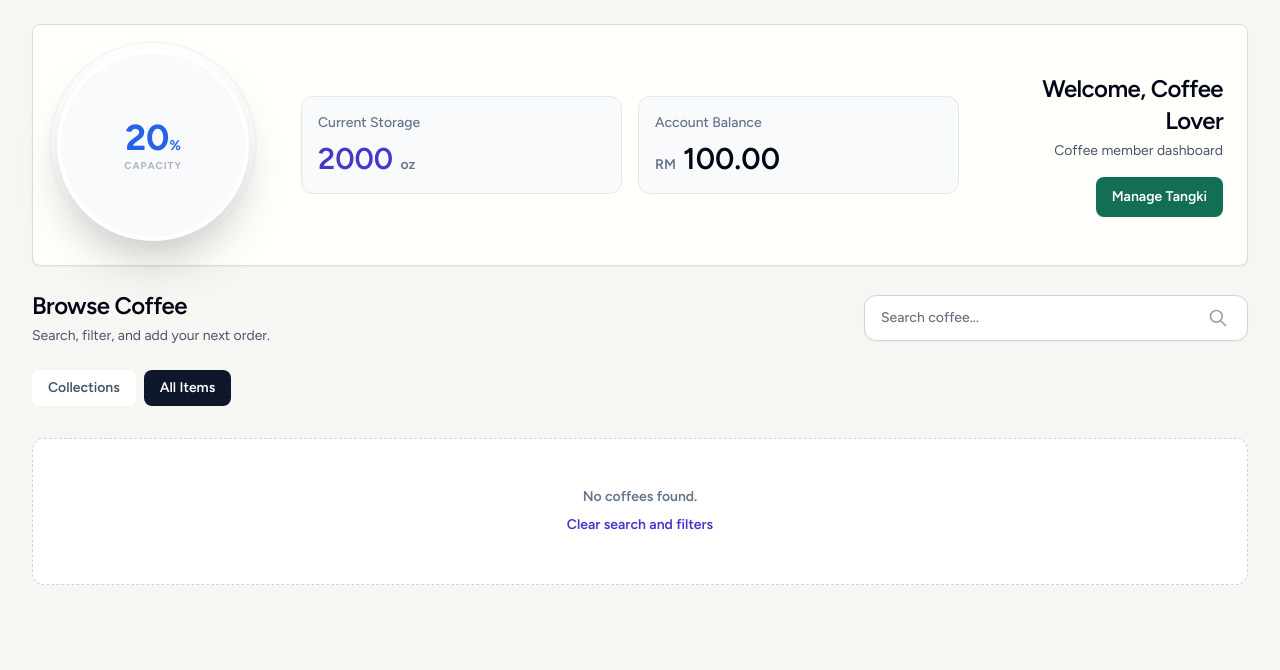
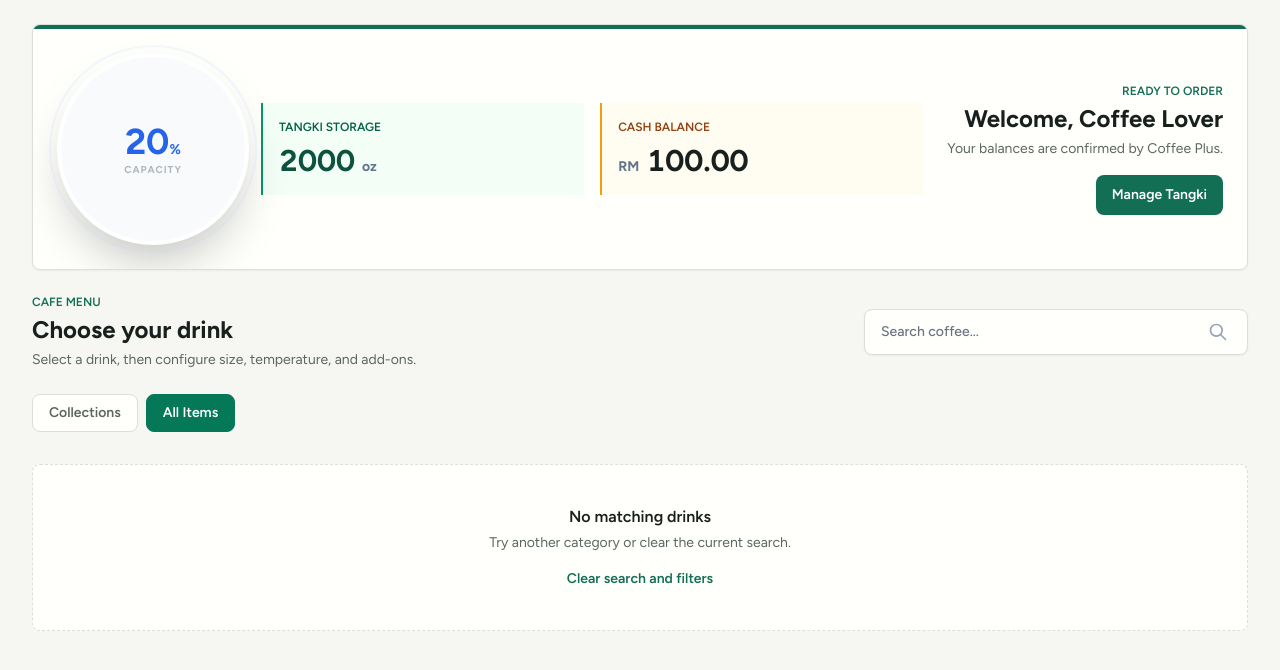
Before and after one commit to banana1638/Coffee-Plus, a Laravel app: page / in a window 1280 px wide. Shown: the part 65-735 px from the top of the page. Run offline with Laravel 12, Linux system fonts and the light colour scheme; a user stored in the database is signed in; data comes from the database, SQL or seed files in the repository; data that the repository does not hold is empty; style sheets or scripts are compiled from the project's sources; some libraries are stand-ins or nearby versions.

Commit message:
refactor: redesign customer ordering surfaces

```diff
--- a/resources/views/user/dashboard.blade.php
+++ b/resources/views/user/dashboard.blade.php
@@ -2,61 +2,65 @@
     <div class="px-4 py-6 sm:px-6 lg:px-8">
         <div class="mx-auto max-w-7xl space-y-6">
             @auth
-                <x-ui.card>
-                    <div class="grid gap-6 lg:grid-cols-[220px_1fr_240px] lg:items-center">
+                <section class="overflow-hidden rounded-lg border border-[rgb(var(--cp-line))] bg-[rgb(var(--cp-surface))] shadow-sm">
+                    <div class="h-1 bg-[rgb(var(--cp-brand))]"></div>
+                    <div class="grid gap-6 p-5 sm:p-6 lg:grid-cols-[180px_1fr_auto] lg:items-center">
                         <div class="mx-auto w-40 lg:mx-0">
                             @include('components.tank-visualization')
                         </div>
 
                         <div class="grid gap-4 sm:grid-cols-2">
-                            <div class="rounded-xl border border-slate-200 bg-slate-50 p-4">
-                                <p class="text-sm font-medium text-slate-500">Current Storage</p>
-                                <p class="mt-2 text-3xl font-semibold text-indigo-700">
+                            <div class="border-l-2 border-emerald-600 bg-emerald-50/60 p-4">
+                                <p class="text-xs font-semibold uppercase text-emerald-800">Tangki storage</p>
+                                <p class="cp-tabular mt-2 text-3xl font-bold text-[rgb(var(--cp-brand-strong))]">
                                     {{ Auth::user()->tangki_oz }} <span class="text-sm text-slate-500">oz</span>
                                 </p>
                             </div>
-                            <div class="rounded-xl border border-slate-200 bg-slate-50 p-4">
-                                <p class="text-sm font-medium text-slate-500">Account Balance</p>
-                                <p class="mt-2 text-3xl font-semibold text-slate-950">
+                            <div class="border-l-2 border-amber-500 bg-amber-50/60 p-4">
+                                <p class="text-xs font-semibold uppercase text-amber-800">Cash balance</p>
+                                <p class="cp-tabular mt-2 text-3xl font-bold text-[rgb(var(--cp-ink))]">
                                     <span class="text-sm text-slate-500">RM</span> {{ number_format(Auth::user()->tangki_balance, 2) }}
                                 </p>
                             </div>
                         </div>
 
                         <div class="text-left lg:text-right">
-                            <h1 class="text-2xl font-semibold tracking-tight text-slate-950">Welcome, {{ Auth::user()->name }}</h1>
-                            <p class="mt-1 text-sm text-slate-600">Coffee member dashboard</p>
+                            <p class="text-xs font-semibold uppercase text-[rgb(var(--cp-brand))]">Ready to order</p>
+                            <h1 class="mt-1 text-2xl font-bold text-[rgb(var(--cp-ink))]">Welcome, {{ Auth::user()->name }}</h1>
+                            <p class="mt-1 text-sm text-[rgb(var(--cp-muted))]">Your balances are confirmed by Coffee Plus.</p>
                             <x-ui.button :href="route('tangki.index')" class="mt-4">
                                 Manage Tangki
                             </x-ui.button>
                         </div>
                     </div>
-                </x-ui.card>
+                </section>
             @else
-                <x-ui.card>
+                <section class="rounded-lg border border-[rgb(var(--cp-line))] bg-[rgb(var(--cp-surface))] p-5 shadow-sm sm:p-6">
                     <div class="flex flex-col gap-4 md:flex-row md:items-center md:justify-between">
                         <div>
-                            <h1 class="text-2xl font-semibold tracking-tight text-slate-950">Coffee-Plus Menu</h1>
-                            <p class="mt-1 text-sm text-slate-600">Log in to manage your Tangki, rewards, and saved combinations.</p>
+                            <p class="text-xs font-semibold uppercase text-[rgb(var(--cp-brand))]">Made to order</p>
+                            <h1 class="mt-1 text-2xl font-bold text-[rgb(var(--cp-ink))]">Coffee Plus Menu</h1>
+                            <p class="mt-1 text-sm text-[rgb(var(--cp-muted))]">Sign in to save recipes, use Tangki, and track pickup.</p>
                         </div>
                         <div class="flex gap-2">
                             <x-ui.button type="button" variant="secondary" @click="authModal = 'login'">Login</x-ui.button>
                             <x-ui.button type="button" @click="authModal = 'register'">Register</x-ui.button>
                         </div>
                     </div>
-                </x-ui.card>
+                </section>
             @endauth
 
             <div class="flex flex-col gap-4 xl:flex-row xl:items-center xl:justify-between">
                 <div>
-                    <h2 class="text-2xl font-semibold tracking-tight text-slate-950">Browse Coffee</h2>
-                    <p class="mt-1 text-sm text-slate-600">Search, filter, and add your next order.</p>
+                    <p class="text-xs font-semibold uppercase text-[rgb(var(--cp-brand))]">Cafe menu</p>
+                    <h2 class="mt-1 text-2xl font-bold text-[rgb(var(--cp-ink))]">Choose your drink</h2>
+                    <p class="mt-1 text-sm text-[rgb(var(--cp-muted))]">Select a drink, then configure size, temperature, and add-ons.</p>
                 </div>
 
                 <form action="{{ route('dashboard') }}" method="GET" class="relative w-full xl:w-96">
                     <label class="sr-only" for="search">Search coffee</label>
                     <input id="search" type="text" name="search" value="{{ request('search') }}" placeholder="Search coffee..."
-                        class="w-full rounded-xl border-slate-300 bg-white py-3 pl-4 pr-11 text-sm font-medium text-slate-800 shadow-sm focus:border-indigo-500 focus:ring-indigo-500">
+                        class="w-full rounded-lg border-[rgb(var(--cp-line))] bg-[rgb(var(--cp-surface))] py-3 pl-4 pr-11 text-sm font-medium text-[rgb(var(--cp-ink))] shadow-sm focus:border-emerald-600 focus:ring-emerald-600">
                     <input type="hidden" name="category" value="{{ request('category', 'all') }}">
                     <button type="submit" class="absolute right-3 top-1/2 -translate-y-1/2 rounded-lg p-2 text-slate-400 hover:bg-slate-100 hover:text-indigo-700" aria-label="Search">
                         <svg class="h-5 w-5" fill="none" stroke="currentColor" viewBox="0 0 24 24">
@@ -69,19 +73,19 @@
             <div class="flex gap-2 overflow-x-auto pb-2">
                 @auth
                     <a href="{{ route('dashboard', ['search' => request('search'), 'category' => 'collections']) }}"
-                        class="shrink-0 rounded-lg px-4 py-2 text-sm font-semibold transition {{ request('category') === 'collections' ? 'bg-slate-900 text-white' : 'bg-white text-slate-600 hover:bg-slate-100' }}">
+                    class="shrink-0 rounded-lg border px-4 py-2 text-sm font-semibold transition {{ request('category') === 'collections' ? 'border-emerald-700 bg-emerald-700 text-white' : 'border-[rgb(var(--cp-line))] bg-[rgb(var(--cp-surface))] text-[rgb(var(--cp-muted))] hover:border-emerald-300 hover:text-emerald-800' }}">
                         Collections
                     </a>
                 @endauth
 
                 <a href="{{ route('dashboard', ['search' => request('search'), 'category' => 'all']) }}"
-                    class="shrink-0 rounded-lg px-4 py-2 text-sm font-semibold transition {{ request('category', 'all') === 'all' ? 'bg-slate-900 text-white' : 'bg-white text-slate-600 hover:bg-slate-100' }}">
+                    class="shrink-0 rounded-lg border px-4 py-2 text-sm font-semibold transition {{ request('category', 'all') === 'all' ? 'border-emerald-700 bg-emerald-700 text-white' : 'border-[rgb(var(--cp-line))] bg-[rgb(var(--cp-surface))] text-[rgb(var(--cp-muted))] hover:border-emerald-300 hover:text-emerald-800' }}">
                     All Items
                 </a>
 
                 @foreach($allCategoryNames as $catName)
                     <a href="{{ route('dashboard', ['search' => request('search'), 'category' => $catName]) }}"
-                        class="shrink-0 rounded-lg px-4 py-2 text-sm font-semibold transition {{ request('category') === $catName ? 'bg-slate-900 text-white' : 'bg-white text-slate-600 hover:bg-slate-100' }}">
+                        class="shrink-0 rounded-lg border px-4 py-2 text-sm font-semibold transition {{ request('category') === $catName ? 'border-emerald-700 bg-emerald-700 text-white' : 'border-[rgb(var(--cp-line))] bg-[rgb(var(--cp-surface))] text-[rgb(var(--cp-muted))] hover:border-emerald-300 hover:text-emerald-800' }}">
                         {{ $catName }}
                     </a>
                 @endforeach
--- a/resources/views/user/products/index.blade.php
+++ b/resources/views/user/products/index.blade.php
@@ -1,48 +1,25 @@
-<div class="space-y-10">
+<div class="space-y-12">
     @forelse($menus as $menu)
         <section class="space-y-4">
-            <div class="flex items-center justify-between gap-4">
+            <div class="flex items-end justify-between gap-4 border-b border-[rgb(var(--cp-line))] pb-3">
                 <div>
-                    <h3 class="text-base font-semibold text-slate-950">{{ $menu->name }}</h3>
-                    <p class="text-sm text-slate-500">{{ $menu->products->count() }} available items</p>
+                    <h3 class="text-lg font-bold text-[rgb(var(--cp-ink))]">{{ $menu->name }}</h3>
+                    <p class="mt-1 text-sm text-[rgb(var(--cp-muted))]">{{ $menu->products->count() }} available items</p>
                 </div>
-                <div class="h-px flex-1 bg-slate-200"></div>
+                <span class="hidden text-xs font-semibold uppercase text-[rgb(var(--cp-muted))] sm:inline">Made to order</span>
             </div>
 
-            <div class="grid grid-cols-2 gap-4 md:grid-cols-3 xl:grid-cols-4">
+            <div class="grid gap-4 sm:grid-cols-2 lg:grid-cols-3 xl:grid-cols-4">
                 @foreach($menu->products as $product)
-                    <a href="{{ route('product.detail', $product->id) }}" @guest @click.prevent="authModal = 'login'" @endguest
-                        class="group overflow-hidden rounded-xl border border-slate-200 bg-white shadow-sm transition duration-200 hover:-translate-y-0.5 hover:shadow-md">
-                        <div class="relative aspect-square bg-slate-100">
-                            @if($product->image)
-                                <img src="{{ $product->thumbnail_image_url }}"
-                                    class="h-full w-full object-cover transition duration-500 group-hover:scale-105"
-                                    alt="{{ $product->name }}" onerror="this.src='https://placehold.co/400x400?text=Image+Missing'">
-                            @else
-                                <img src="https://placehold.co/400x400?text={{ urlencode($product->name) }}"
-                                    class="h-full w-full object-cover transition duration-500 group-hover:scale-105" alt="{{ $product->name }}">
-                            @endif
-
-                            <div class="absolute right-3 top-3 rounded-lg border border-white/70 bg-white/95 px-2.5 py-1 text-xs font-semibold text-slate-950 shadow-sm">
-                                RM {{ number_format($product->price, 2) }}
-                            </div>
-                        </div>
-
-                        <div class="space-y-2 p-4">
-                            <h4 class="truncate font-semibold text-slate-950">{{ $product->name }}</h4>
-                            <div class="flex items-center justify-between gap-2">
-                                <x-ui.badge variant="info">{{ $product->oz_redeem_value ?? 0 }} oz</x-ui.badge>
-                                <span class="text-xs font-medium text-slate-500">{{ number_format($product->average_rating, 1) }}/5</span>
-                            </div>
-                        </div>
-                    </a>
+                    <x-product-offer :product="$product" />
                 @endforeach
             </div>
         </section>
     @empty
-        <div class="rounded-xl border border-dashed border-slate-300 bg-white p-12 text-center">
-            <p class="text-sm font-semibold text-slate-500">No coffees found.</p>
-            <a href="{{ route('dashboard') }}" class="mt-2 inline-flex text-sm font-semibold text-indigo-700 hover:text-indigo-900">
+        <div class="rounded-lg border border-dashed border-[rgb(var(--cp-line))] bg-[rgb(var(--cp-surface))] p-10 text-center">
+            <p class="font-semibold text-[rgb(var(--cp-ink))]">No matching drinks</p>
+            <p class="mt-1 text-sm text-[rgb(var(--cp-muted))]">Try another category or clear the current search.</p>
+            <a href="{{ route('dashboard') }}" class="mt-4 inline-flex text-sm font-semibold text-[rgb(var(--cp-brand))] hover:text-[rgb(var(--cp-brand-strong))]">
                 Clear search and filters
             </a>
         </div>
```
Also changed, not shown: resources/views/components/product-offer.blade.php (added, +30 -0 lines), resources/views/user/cart/index.blade.php (+22 -21 lines), resources/views/user/favorites/list.blade.php (+23 -23 lines).
